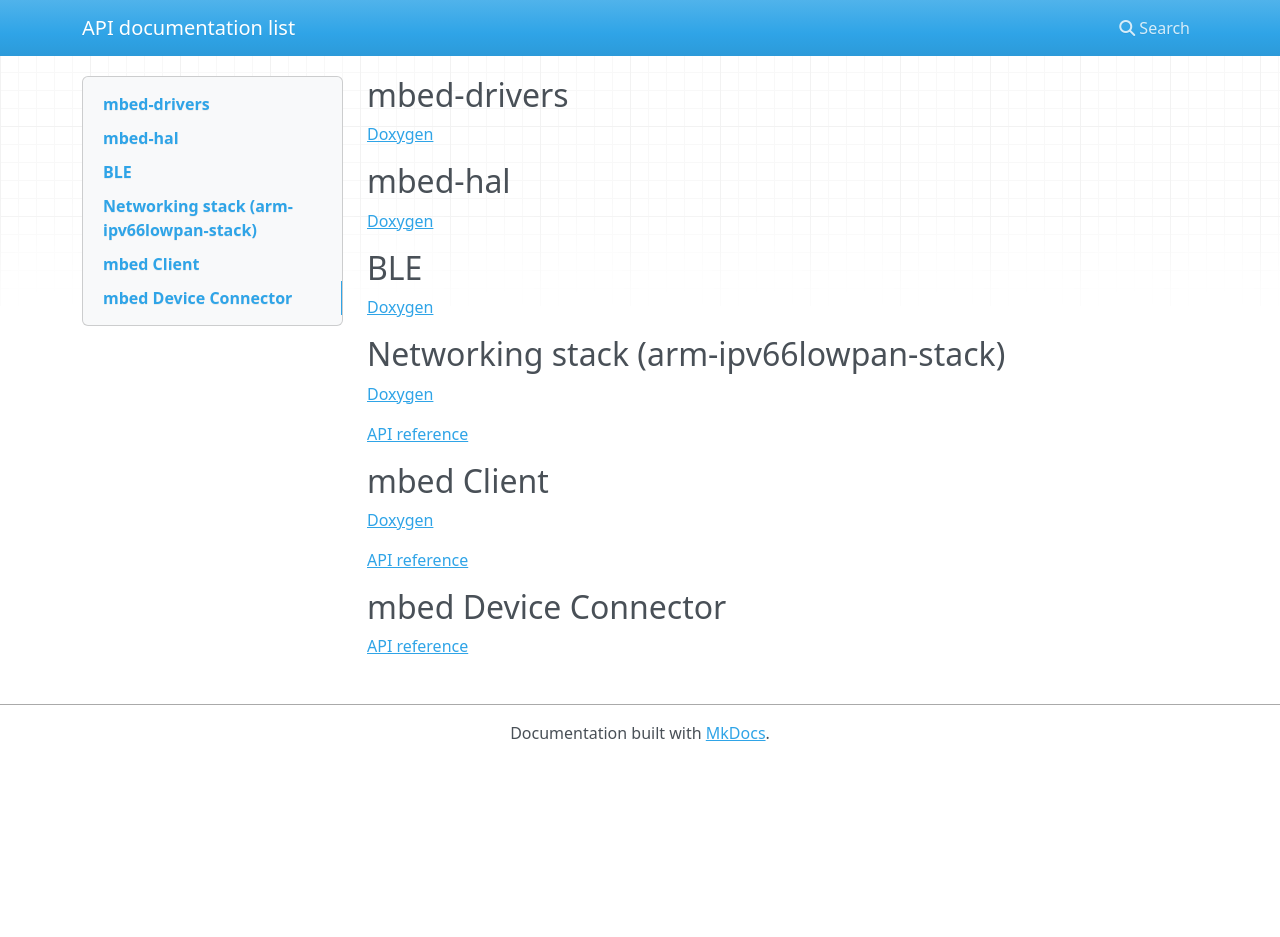
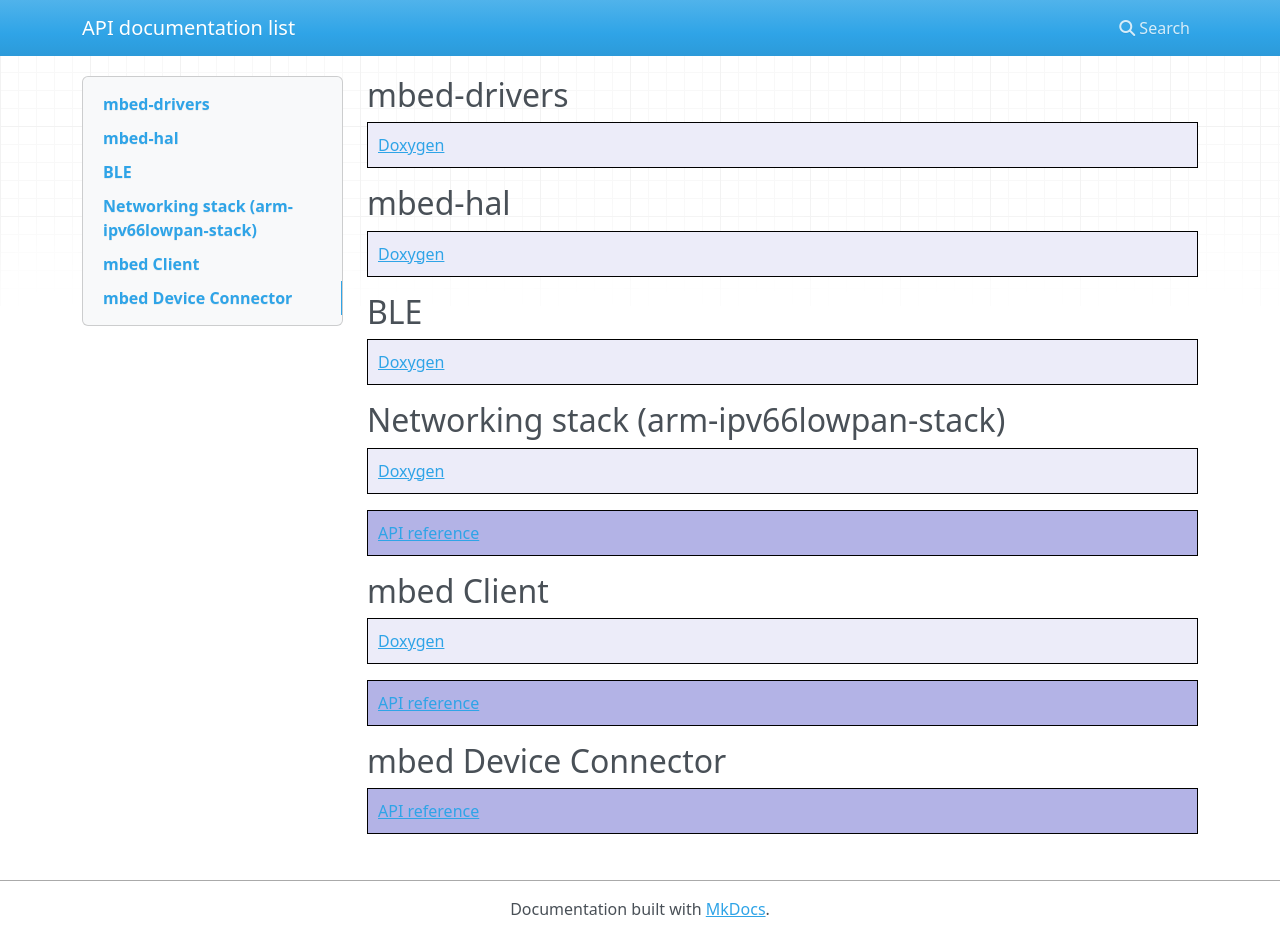
Before and after one commit to ARMmbed/API_docs_list, an MkDocs documentation site: the page built from Docs/index.md, in a window 1280 px wide and 937 px high. Built offline with MkDocs 1.6.1, drawn with Linux system fonts in a browser that asks for light colours; nearby versions of some CDN libraries; old or Windows-style settings are respelled for this version of MkDocs.

Commit message:
Adding colours

```diff
--- a/Docs/index.md
+++ b/Docs/index.md
@@ -1,27 +1,27 @@
 ## mbed-drivers
 
-[Doxygen](https://docs.mbed.com/docs/mbed-drivers-api/en/latest/api/index.html)
+<span style="background-color:#ececf9;border:1px solid #000;display:block; height:100%; padding:10px">[Doxygen](https://docs.mbed.com/docs/mbed-drivers-api/en/latest/api/index.html)</span>
 
 ## mbed-hal
 
-[Doxygen](https://docs.mbed.com/docs/mbed-hal-api/en/latest/api/index.html)
+<span style="background-color:#ececf9;border:1px solid #000;display:block; height:100%; padding:10px">[Doxygen](https://docs.mbed.com/docs/mbed-hal-api/en/latest/api/index.html)</span>
 
 ## BLE
 
-[Doxygen](https://docs.mbed.com/docs/ble-api/en/master/api/index.html)
+<span style="background-color:#ececf9;border:1px solid #000;display:block; height:100%; padding:10px">[Doxygen](https://docs.mbed.com/docs/ble-api/en/master/api/index.html)</span>
 
 ## Networking stack (arm-ipv66lowpan-stack)
 
-[Doxygen](https://docs.mbed.com/docs/arm-ipv66lowpan-stack/en/latest/api/index.html)
+<span style="background-color:#ececf9;border:1px solid #000;display:block; height:100%; padding:10px">[Doxygen](https://docs.mbed.com/docs/arm-ipv66lowpan-stack/en/latest/api/index.html)</span>
 
-[API reference](https://docs.mbed.com/docs/arm-ipv66lowpan-stack/en/latest/05_reference/index.html)
+<span style="background-color:#b3b3e6;border:1px solid #000;display:block; height:100%; padding:10px">[API reference](https://docs.mbed.com/docs/arm-ipv66lowpan-stack/en/latest/05_reference/index.html)</span>
 
 ## mbed Client
 
-[Doxygen](https://docs.mbed.com/docs/mbed-client-guide/en/latest/api/index.html)
+<span style="background-color:#ececf9;border:1px solid #000;display:block; height:100%; padding:10px">[Doxygen](https://docs.mbed.com/docs/mbed-client-guide/en/latest/api/index.html)</span>
 
-[API reference](https://docs.mbed.com/docs/mbed-client-guide/en/latest/Howto/)
+<span style="background-color:#b3b3e6;border:1px solid #000;display:block; height:100%; padding:10px">[API reference](https://docs.mbed.com/docs/mbed-client-guide/en/latest/Howto/)</span>
 
 ## mbed Device Connector
 
-[API reference](https://docs.mbed.com/docs/mbed-device-connector-web-interfaces/en/latest/api-reference/)
+<span style="background-color:#b3b3e6;border:1px solid #000;display:block; height:100%; padding:10px">[API reference](https://docs.mbed.com/docs/mbed-device-connector-web-interfaces/en/latest/api-reference/)</span>
```
